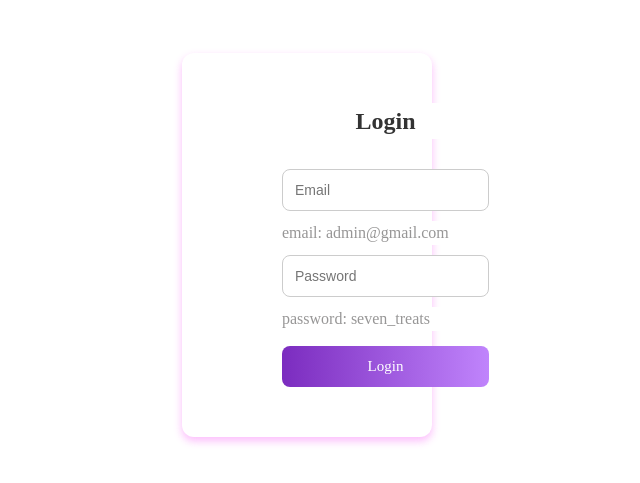
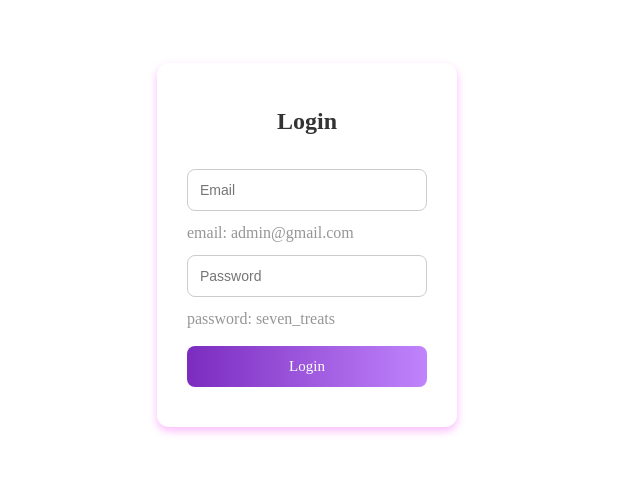
Before and after one commit to Guna-Sri-13/seven_treats, a React (Vite) app: page / in a window 1280 px wide. Shown: the part 155-638 px from the top of the page, without its empty margins (333-973 px from the left). Built offline with nearby package versions, Linux system fonts and the light colour scheme.

Commit message:
css change

```diff
--- a/src/Style/Login.module.css
+++ b/src/Style/Login.module.css
@@ -2,9 +2,9 @@
   background: white;
 }
 .login {
-  width: 250px;
+  width: 300px;
   margin: auto;
-  padding: 50px 100px;
+  padding: 40px 30px;
   display: grid;
   border-radius: 12px;
   box-shadow: 0 4px 8px rgba(243, 2, 243, 0.266);
```
